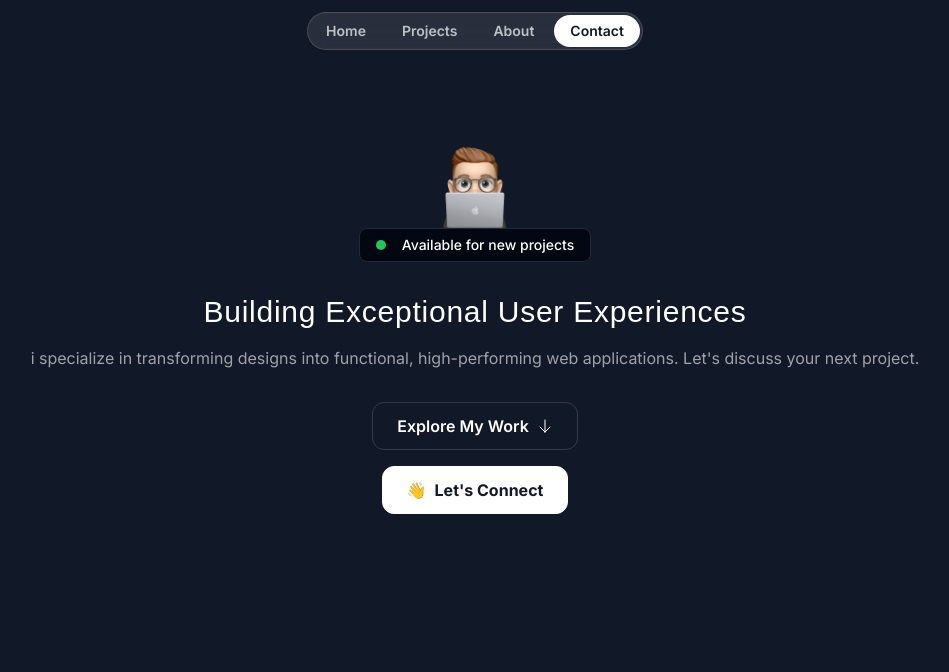
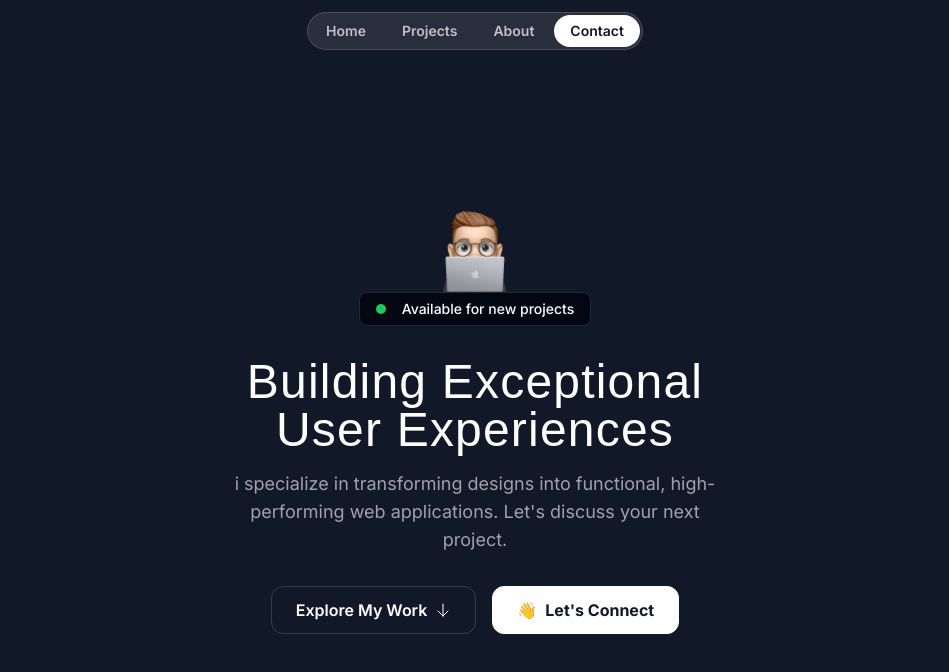
Before and after one commit to MorhafGhziel/frontend-tribe-portofolio, a Next.js app: page / in a window 1280 px wide. Shown: the top 672 px of the page, without its empty margins (165-1114 px from the left). Built offline with nearby package versions, Linux system fonts and the light colour scheme; a web font is replaced by a local one.

Commit message:
done hero section on tablet screen

```diff
--- a/src/sections/Hero.tsx
+++ b/src/sections/Hero.tsx
@@ -4,7 +4,7 @@
 
 export const HeroSection = () => {
   return (
-    <div className="py-32">
+    <div className="py-32 md:py-48">
       <div className="container">
         <div className="flex items-center flex-col">
           <Image
@@ -19,14 +19,17 @@
             </div>
           </div>
         </div>
-        <h1 className="font-serif text-3xl text-center mt-8 tracking-wide">
-          Building Exceptional User Experiences
-        </h1>
-        <p className="text-center mt-4 text-white/60">
-          i specialize in transforming designs into functional, high-performing
-          web applications. Let&#39;s discuss your next project.
-        </p>
-        <div className="flex flex-col items-center mt-8 gap-4">
+        <div className="max-w-lg mx-auto">
+          <h1 className="font-serif text-3xl md:text-5xl text-center mt-8 tracking-wide">
+            Building Exceptional User Experiences
+          </h1>
+          <p className="text-center mt-4 text-white/60 md:text-lg">
+            i specialize in transforming designs into functional,
+            high-performing web applications. Let&#39;s discuss your next
+            project.
+          </p>
+        </div>
+        <div className="flex flex-col md:flex-row justify-center items-center mt-8 gap-4">
           <button className="inline-flex gap-2 border border-white/15 items-center rounded-xl px-6 h-12">
             <span className="font-semibold">Explore My Work</span>
             <ArrowDown className="size-4" />
```
